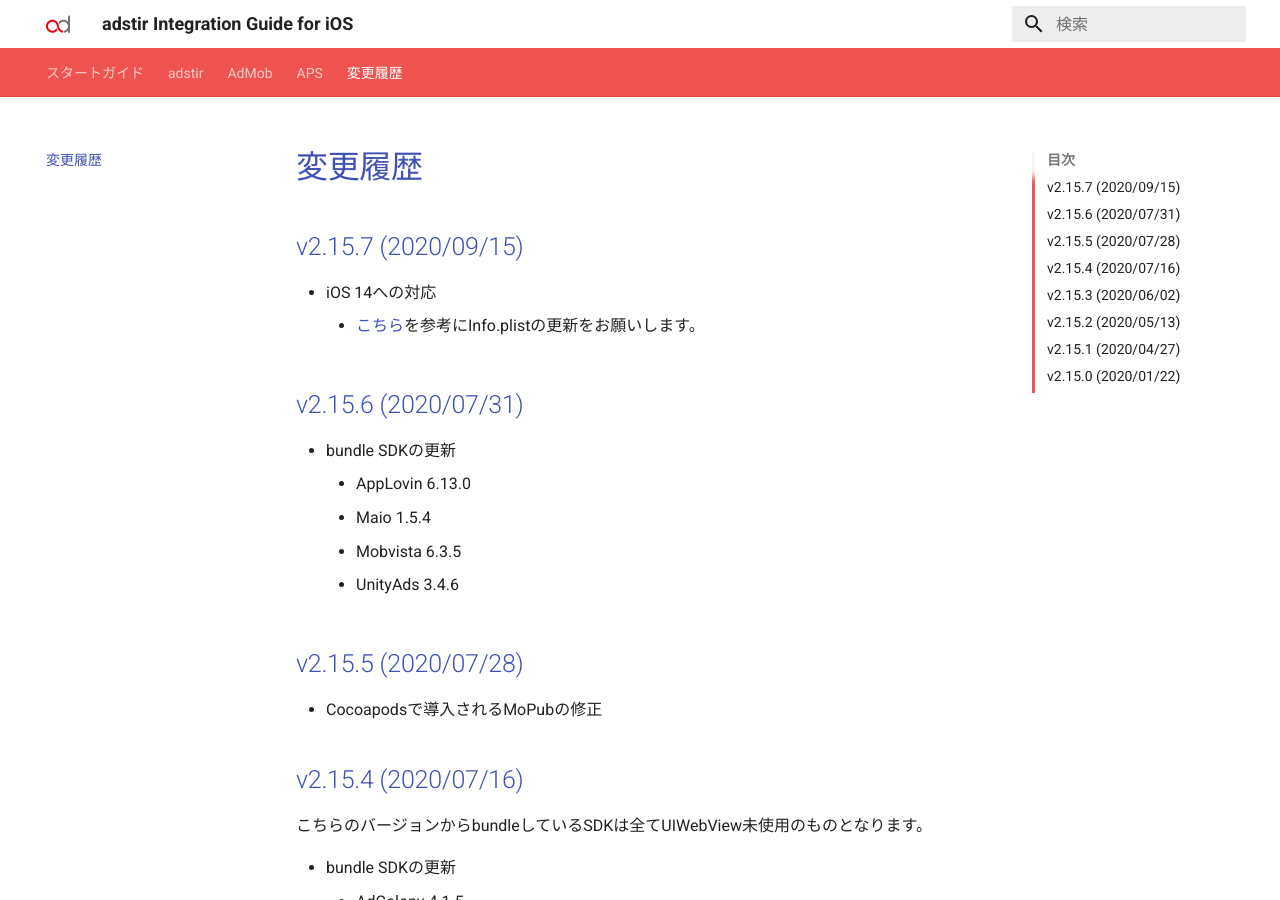
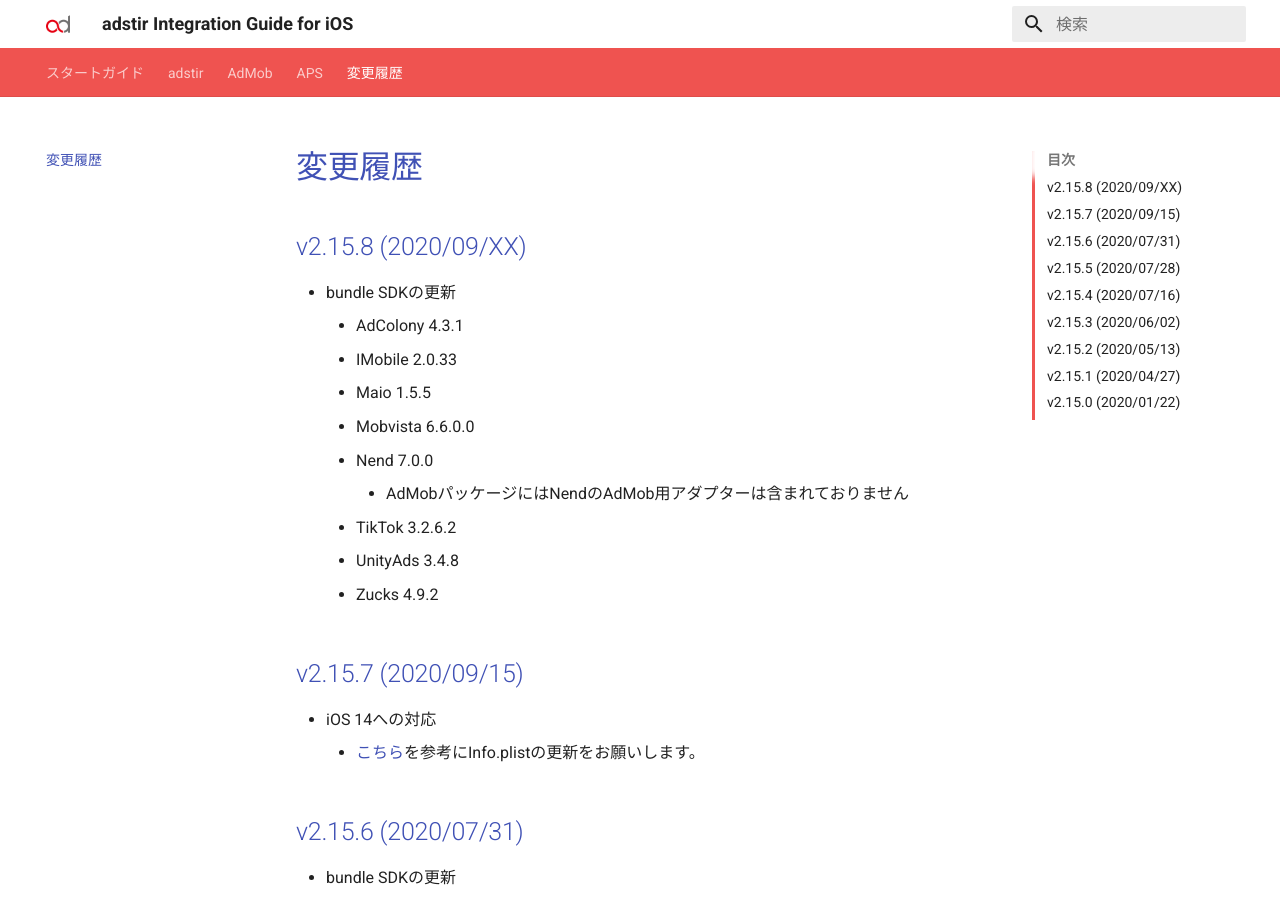
Before and after one commit to united-adstir/ios-sdk-docs, an MkDocs documentation site: the page built from docs/changelog.md, in a window 1280 px wide and 900 px high. Built offline with MkDocs 1.6.1 and Material for MkDocs 9.7.7, drawn with Linux system fonts in a browser that asks for light colours.

Commit message:
変更履歴更新

```diff
--- a/docs/changelog.md
+++ b/docs/changelog.md
@@ -1,4 +1,18 @@
 # 変更履歴
+
+## v2.15.8 (2020/09/XX)
+
+* bundle SDKの更新
+    * AdColony 4.3.1
+    * IMobile 2.0.33
+    * Maio 1.5.5
+    * Mobvista 6.6.0.0
+    * Nend 7.0.0
+        * AdMobパッケージにはNendのAdMob用アダプターは含まれておりません
+    * TikTok 3.2.6.2
+    * UnityAds 3.4.8
+    * Zucks 4.9.2
+
 
 ## v2.15.7 (2020/09/15)
 
--- a/mkdocs.yml
+++ b/mkdocs.yml
@@ -19,19 +19,19 @@
   language: 'jp'
   config:
     version:
-      adstir: 2.15.6
-      adcolony: 4.1.5
+      adstir: 2.15.8
+      adcolony: 4.3.1
       adcorsa: 2.1.0
       applovin: 6.13.0
-      imobile: 2.0.32
-      maio: 1.5.4
-      mobvista: 6.3.5
+      imobile: 2.0.33
+      maio: 1.5.5
+      mobvista: 6.6.0.0
       mopub: 5.11.0
-      nend: 5.3.1
+      nend: 7.0.0
       tapjoy: 12.4.2
-      tiktok: 2.4.6.7
-      unityads: 3.4.6
-      zucks: 4.8.1
+      tiktok: 3.2.6.2
+      unityads: 3.4.8
+      zucks: 4.9.2
       facebook: 5.8.0
     sample_url: 'https://dl.ad-stir.com/sample/AdstirAdsSdkiOS-2.15.0-SampleApp.zip'
 
```
Also changed, not shown: docs/admob/index.md (+9 -9 lines).
